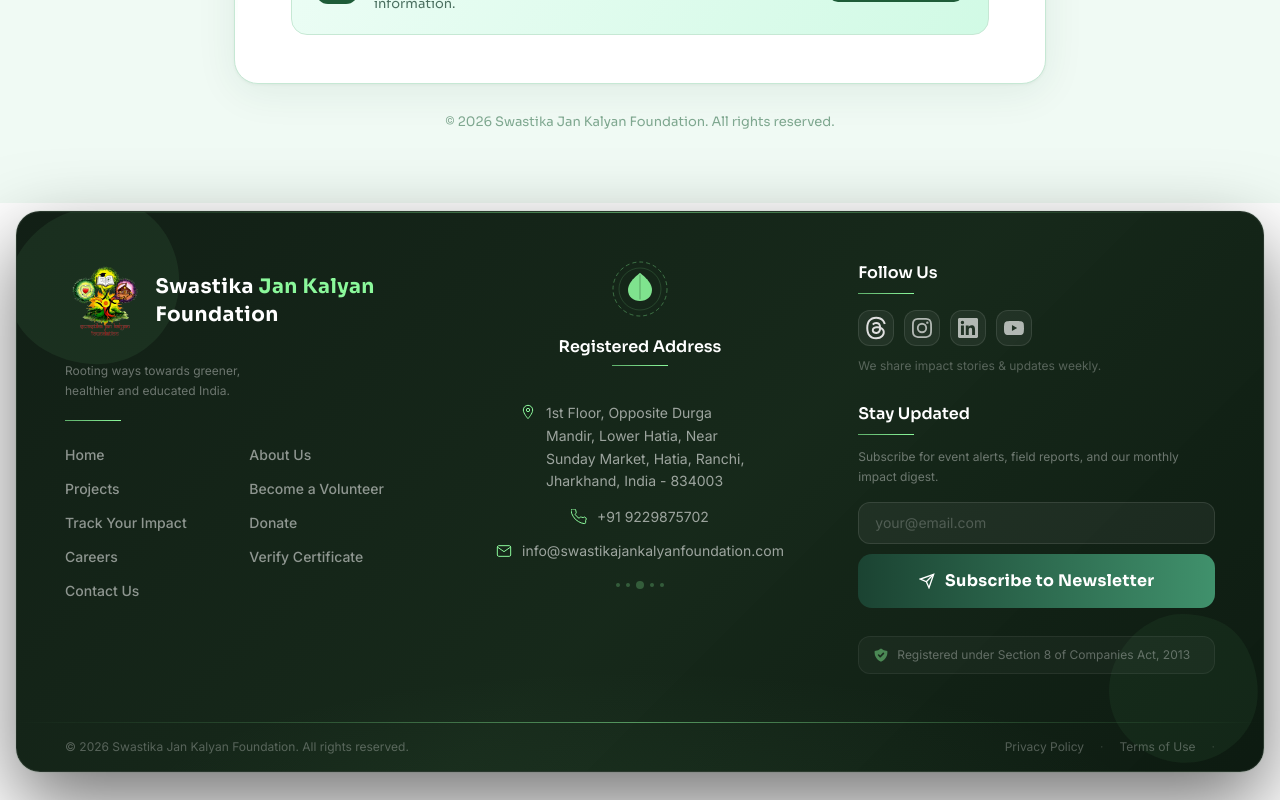
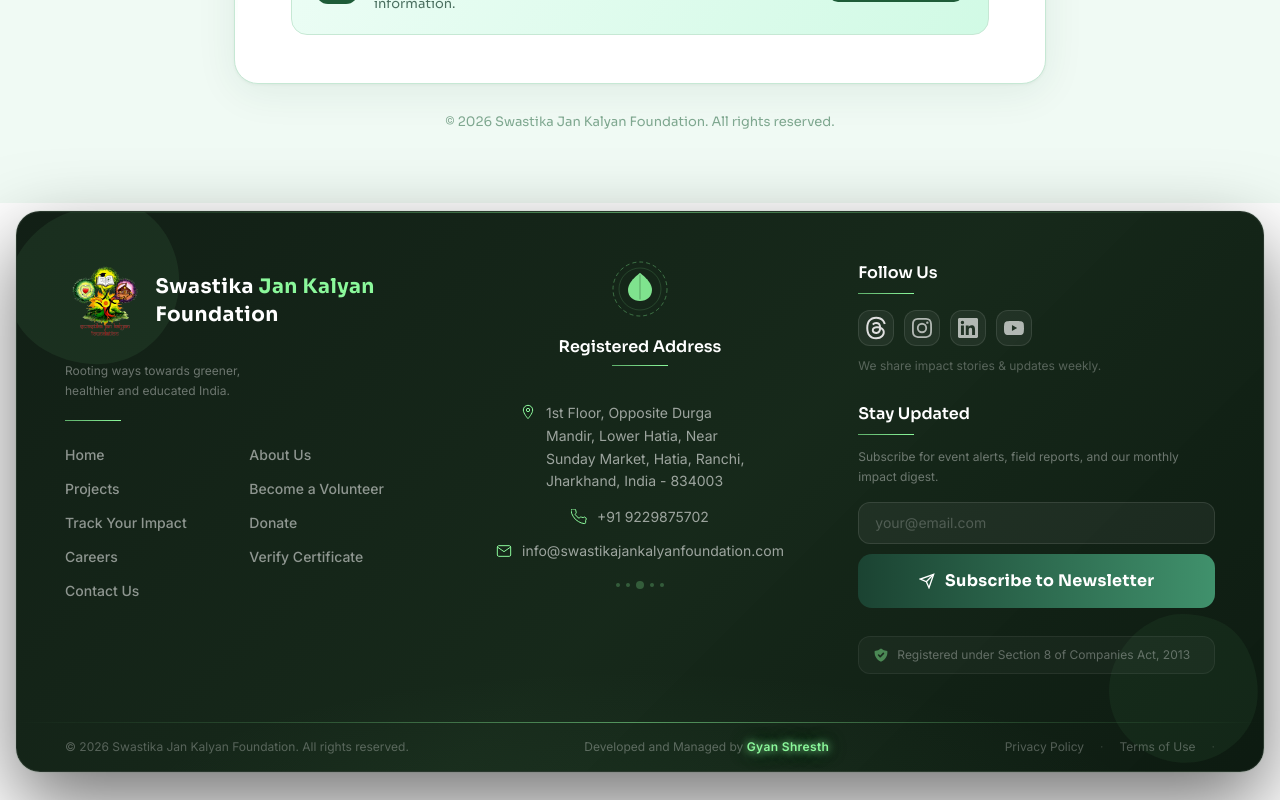
Before and after one commit to Swastika-Jan-Kalyan-Foundation/swastika-jankalyan-foundation, a React (Vite) app: page /privacypolicy in a window 1280 px wide. Shown: the part 2445-3245 px from the top of the page. Built offline with nearby package versions, Linux system fonts and the light colour scheme.

Commit message:
added credit line

```diff
--- a/src/components/Footer.jsx
+++ b/src/components/Footer.jsx
@@ -446,6 +446,23 @@
             <p className="text-white/28 text-xs">
               © 2026 Swastika Jan Kalyan Foundation. All rights reserved.
             </p>
+
+            <p className="text-white/30 text-xs">
+              Developed and Managed by{" "}
+              <a href="https://reactneuraldeveloper.netlify.app" >
+              <span
+                style={{
+                  color: "#8bf89b",
+                  fontWeight: 600,
+                  textShadow: "0 0 8px #8bf89b, 0 0 18px #5FAF6B88, 0 0 32px #5FAF6B44",
+                  letterSpacing: "0.03em",
+                }}
+              >
+                Gyan Shresth
+              </span>
+              </a>
+            </p>
+
             <div className="flex items-center gap-4 text-xs">
               <Link to="/privacypolicy"><a className="ngo-bot-link">Privacy Policy</a></Link>
               <span className="text-white/15">·</span>
```
